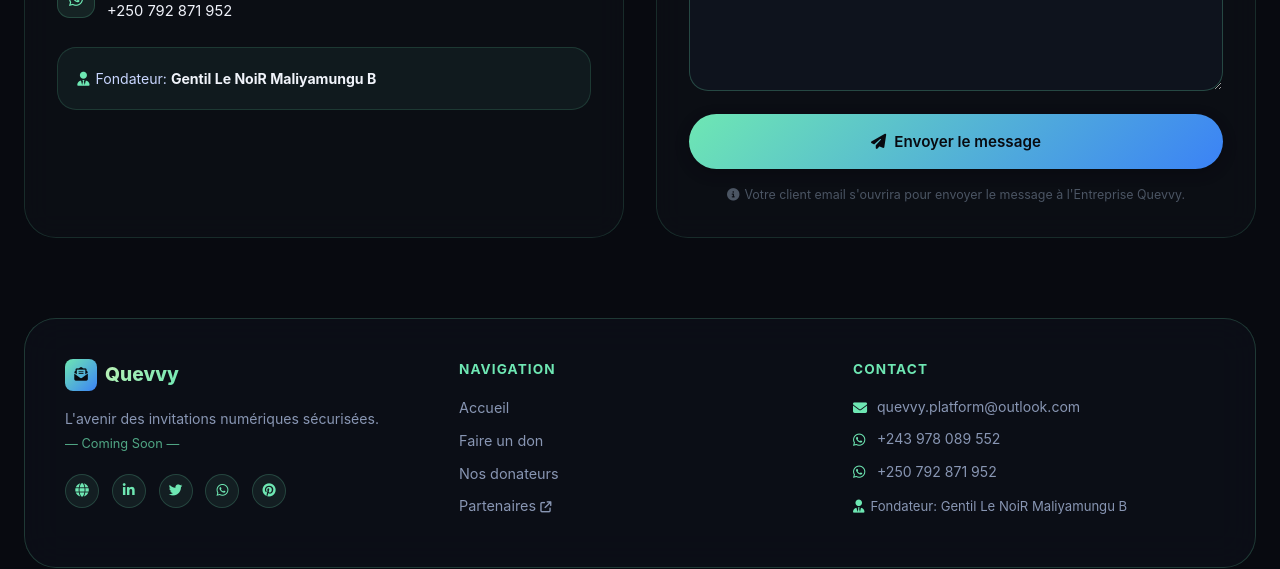
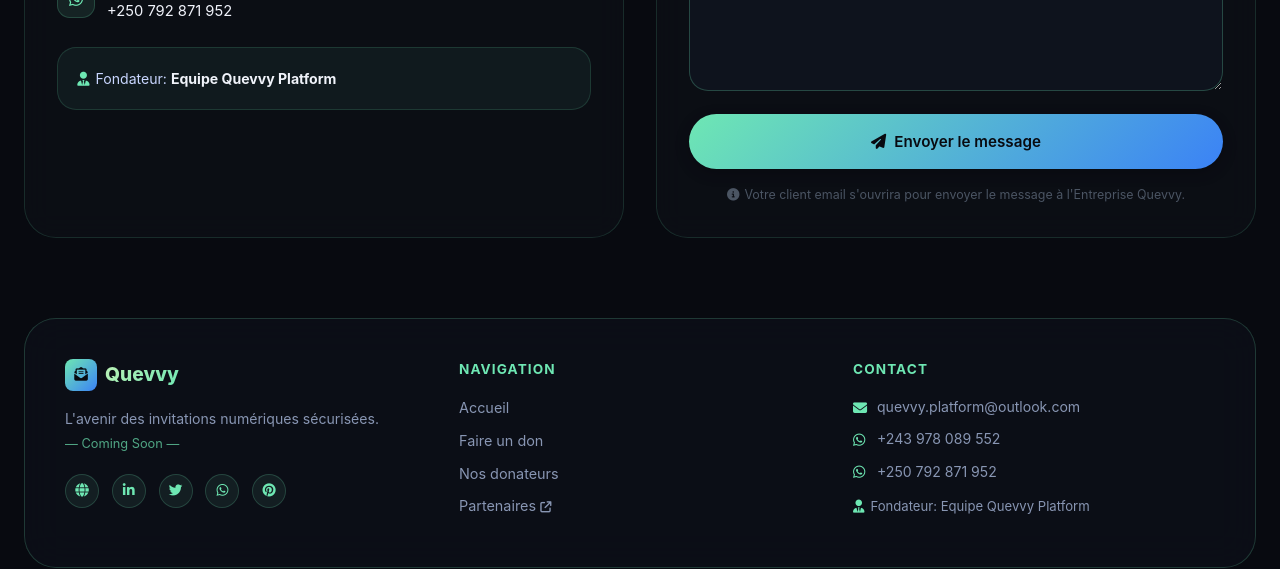
Before and after one commit to gentil-lenoir/Quevvy-CommingSoon-FrontEnd, a React (Create React App) app: page / in a window 1280 px wide. Shown: the part 2926-3495 px from the top of the page. Built offline with nearby package versions, Linux system fonts and the light colour scheme.

Commit message:
small changes

```diff
--- a/src/components/shared.tsx
+++ b/src/components/shared.tsx
@@ -246,7 +246,7 @@
         ))}
         <p style={{ color: "#8896B3", fontSize: "0.82rem", marginTop: "0.8rem" }}>
           <i className="fas fa-user-tie" style={{ color: "#6EE7B3", marginRight: 6 }} />
-          Fondateur: Gentil Le NoiR Maliyamungu B
+          Fondateur: Equipe Quevvy Platform
         </p>
       </div>
     </footer>
--- a/src/views/Home.tsx
+++ b/src/views/Home.tsx
@@ -342,7 +342,7 @@
           }}>
             <p style={{ color: "#C9D6FF", fontSize: "0.88rem", lineHeight: 1.6 }}>
               <i className="fas fa-user-tie" style={{ color: "#6EE7B3", marginRight: 6 }} />
-              Fondateur: <strong style={{ color: "#F0F3FA" }}>Gentil Le NoiR Maliyamungu B</strong>
+              Fondateur: <strong style={{ color: "#F0F3FA" }}>Equipe Quevvy Platform</strong>
             </p>
           </div>
         </div>
```
